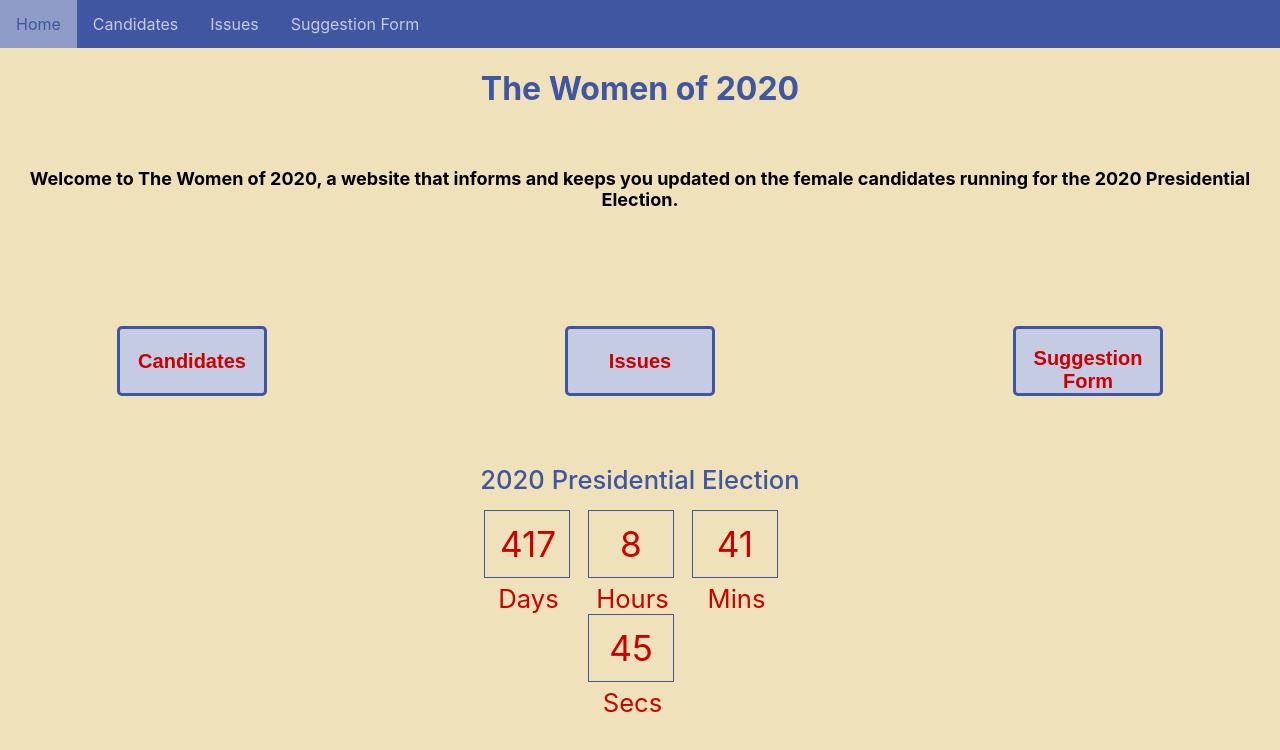
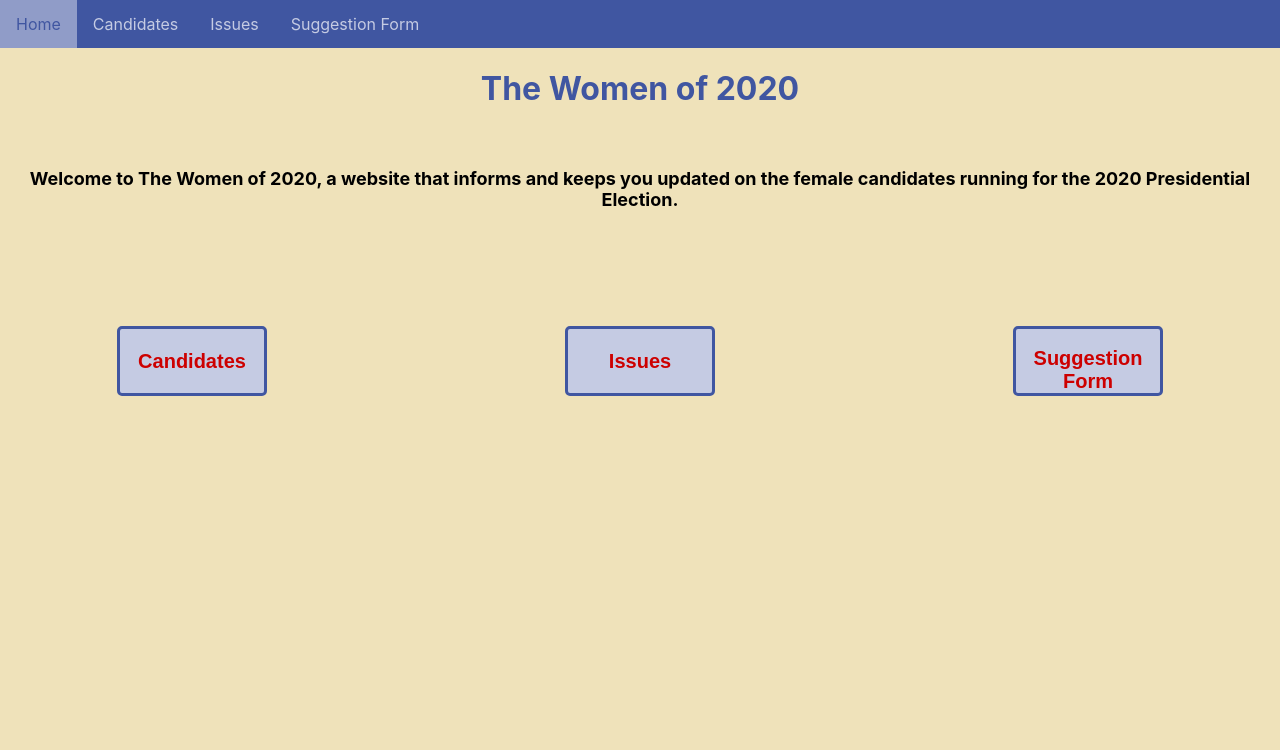
Before and after one commit to jamiemiller8/2020-presidential-candidates, a React (Create React App) app: page /landing in a window 1280 px wide. Shown: the top 750 px of the page. Built offline with nearby package versions, Linux system fonts and the light colour scheme.

Commit message:
refactoring countdown, trying a different way to implement it

```diff
--- a/src/Landing.css
+++ b/src/Landing.css
@@ -54,43 +54,3 @@ footer {
     justify-content: center;
     display: flex;
 }
-
-
-.container {
-    margin-top: 50px;
-  }
-  .counter .title {
-      color: #4056A1;
-      font-size: 16px;
-      font-size: 1.6rem;
-      display: flex;;
-      margin-bottom: 15px;
-      font-weight: 500;
-      justify-content: center;
-  }
-  .counter .sq {
-      color: #CD0000;
-      display: inline-block;
-      text-align: center;
-  }
-  .counter .sq .bord {
-      border: 1px solid #4056A1;
-      padding: 12px 15px;
-      margin-right: 18px;
-      text-indent: 0px;
-      font-size: 22px;
-      font-size: 2.2rem;
-      margin-bottom: 5px;
-      width: 54px;
-  }
-  .counter .sq span {
-      clear: both;
-      display: block;
-      text-indent: -15px;
-      font-size: 16px;
-      font-size: 1.6rem;
-  }
-  .well {
-    text-align: center;
-    max-width: 400px;
-  }
--- a/src/Landing.js
+++ b/src/Landing.js
@@ -40,25 +40,6 @@ class Landing extends Component {
           </div>
           <footer>
           {/* <iframe src="http://free.timeanddate.com/countdown/i6xng2fa/n263/cf111/cm0/cu4/ct0/cs0/ca0/cr0/ss0/cac000/cpc000/pc4056a1/tc4056a1/fs100/szw320/szh135/tat2020%20Presidential%20Election/tac000/tptTime%20since%20Event%20started%20in/tpc000/mac000/mpc000/iso2020-11-03T00:00:00" allowTransparency="true" frameborder="0" width="330" height="135"></iframe> */}
-          <div class="container">
-            <div class="well">
-              <div class="counter" id="clockdiv">
-                <span class="title">2020 Presidential Election</span>
-                <div class="sq">
-                  <span class="days bord">417</span> <span class="smalltext">Days</span>
-                </div>
-                <div class="sq">
-                  <span class="hours bord">8</span> <span class="smalltext">Hours</span>
-                </div>
-                <div class="sq">
-                  <span class="minutes bord">41</span> <span class="smalltext">Mins</span>
-                </div>
-                <div class="sq">
-                  <span class="seconds bord">45</span> <span class="smalltext">Secs</span>
-                </div>
-              </div>
-            </div>
-          </div>
           </footer>
         </div>
       );
```
Also changed, not shown: src/Countdown.js (added).
